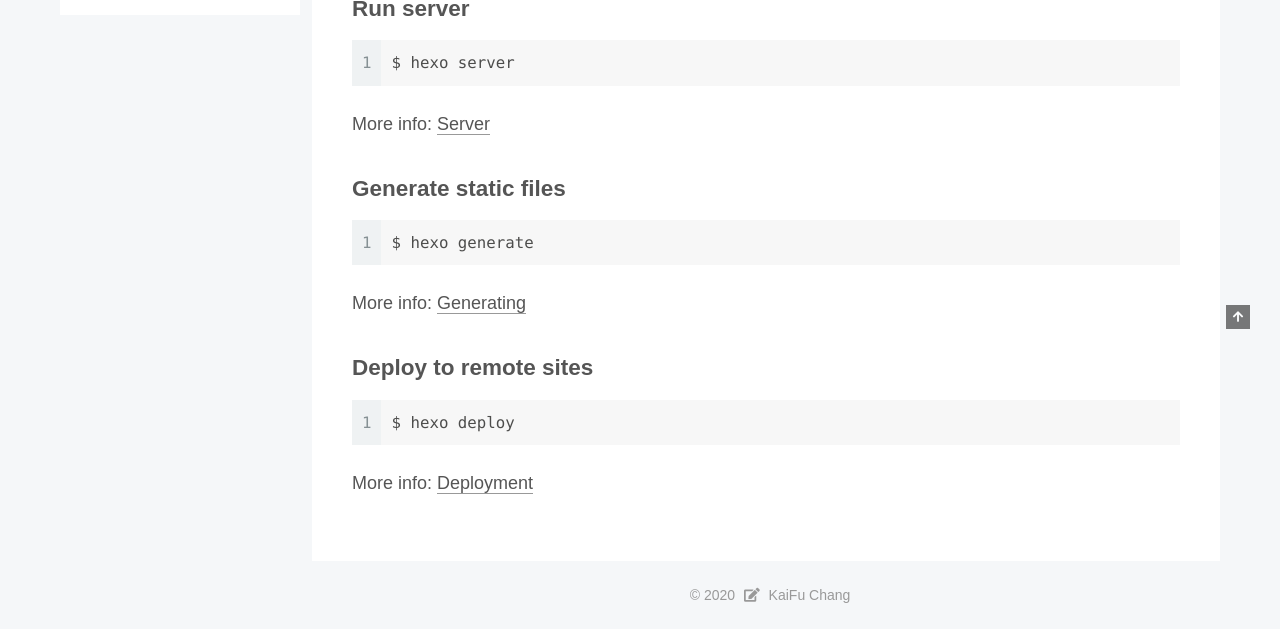
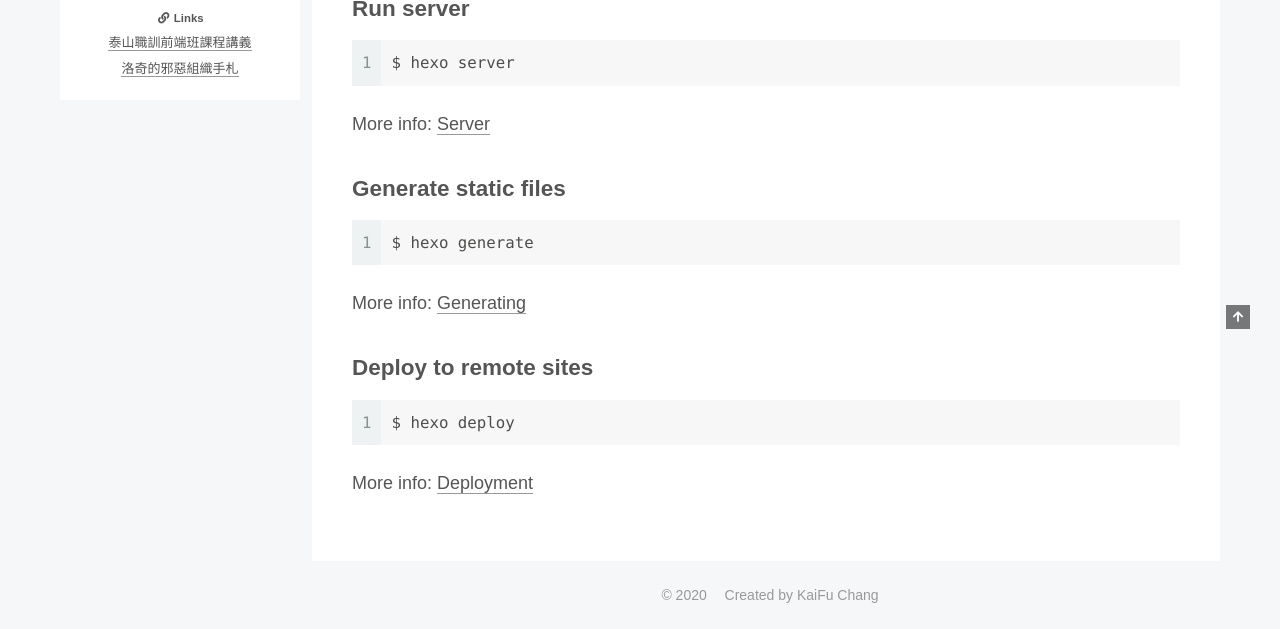
Before and after one commit to powerkaifu/powerkaifu.github.io, a plain HTML site: page index.html in a window 1280 px wide. Shown: the part 571-1200 px from the top of the page. Drawn offline with Linux system fonts and the light colour scheme; a script that the page names is missing.

Commit message:
Site updated: 2020-08-12 22:41:27

```diff
--- a/index.html
+++ b/index.html
@@ -17,7 +17,7 @@
 
 <script id="hexo-configurations">
     var NexT = window.NexT || {};
-    var CONFIG = {"hostname":"powerkaifu.github.io","root":"/","scheme":"Pisces","version":"7.8.0","exturl":false,"sidebar":{"position":"left","display":"post","padding":18,"offset":12,"onmobile":false},"copycode":{"enable":false,"show_result":false,"style":null},"back2top":{"enable":true,"sidebar":false,"scrollpercent":false},"bookmark":{"enable":false,"color":"#222","save":"auto"},"fancybox":false,"mediumzoom":false,"lazyload":false,"pangu":false,"comments":{"style":"tabs","active":null,"storage":true,"lazyload":false,"nav":null},"algolia":{"hits":{"per_page":10},"labels":{"input_placeholder":"Search for Posts","hits_empty":"We didn't find any results for the search: ${query}","hits_stats":"${hits} results found in ${time} ms"}},"localsearch":{"enable":false,"trigger":"auto","top_n_per_article":1,"unescape":false,"preload":false},"motion":{"enable":true,"async":false,"transition":{"post_block":"fadeIn","post_header":"slideDownIn","post_body":"slideDownIn","coll_header":"slideLeftIn","sidebar":"slideUpIn"}}};
+    var CONFIG = {"hostname":"powerkaifu.github.io","root":"/","scheme":"Pisces","version":"7.8.0","exturl":false,"sidebar":{"position":"left","display":"post","padding":18,"offset":12,"onmobile":false},"copycode":{"enable":false,"show_result":false,"style":null},"back2top":{"enable":true,"sidebar":false,"scrollpercent":false},"bookmark":{"enable":false,"color":"#222","save":"auto"},"fancybox":false,"mediumzoom":false,"lazyload":false,"pangu":false,"comments":{"style":"tabs","active":null,"storage":true,"lazyload":false,"nav":null},"algolia":{"hits":{"per_page":10},"labels":{"input_placeholder":"Search for Posts","hits_empty":"We didn't find any results for the search: ${query}","hits_stats":"${hits} results found in ${time} ms"}},"localsearch":{"enable":false,"trigger":"auto","top_n_per_article":1,"unescape":false,"preload":false},"motion":{"enable":true,"async":false,"transition":{"post_block":"slideDownIn","post_header":"slideDownIn","post_body":"slideDownIn","coll_header":"slideLeftIn","sidebar":"slideUpIn"}}};
   </script>
 
   <meta name="description" content="前端設計">
@@ -306,6 +306,19 @@
   </div>
 
 
+  <div class="links-of-blogroll motion-element">
+    <div class="links-of-blogroll-title"><i class="fa fa-link fa-fw"></i>
+      Links
+    </div>
+    <ul class="links-of-blogroll-list">
+        <li class="links-of-blogroll-item">
+          <a href="https://rogeraabbccdd.github.io/F2E-book/" title="https:&#x2F;&#x2F;rogeraabbccdd.github.io&#x2F;F2E-book&#x2F;" rel="noopener" target="_blank">泰山職訓前端班課程講義</a>
+        </li>
+        <li class="links-of-blogroll-item">
+          <a href="https://summer10920.github.io//" title="https:&#x2F;&#x2F;summer10920.github.io&#x2F;&#x2F;" rel="noopener" target="_blank">洛奇的邪惡組織手札</a>
+        </li>
+    </ul>
+  </div>
 
       </div>
 
@@ -328,9 +341,9 @@
   &copy;
   <span itemprop="copyrightYear">2020</span>
   <span class="with-love">
-    <i class="fa fa-edit"></i>
+    <i class=""></i>
   </span>
-  <span class="author" itemprop="copyrightHolder">KaiFu Chang</span>
+  <span class="author" itemprop="copyrightHolder">Created by KaiFu Chang</span>
 </div>
 
 
```
Also changed, not shown: 2020/08/12/hello-world/index.html (+16 -3 lines), archives/2020/08/index.html (+16 -3 lines), archives/2020/index.html (+16 -3 lines), archives/index.html (+16 -3 lines), categories/index.html (+16 -3 lines), tags/index.html (+16 -3 lines).
